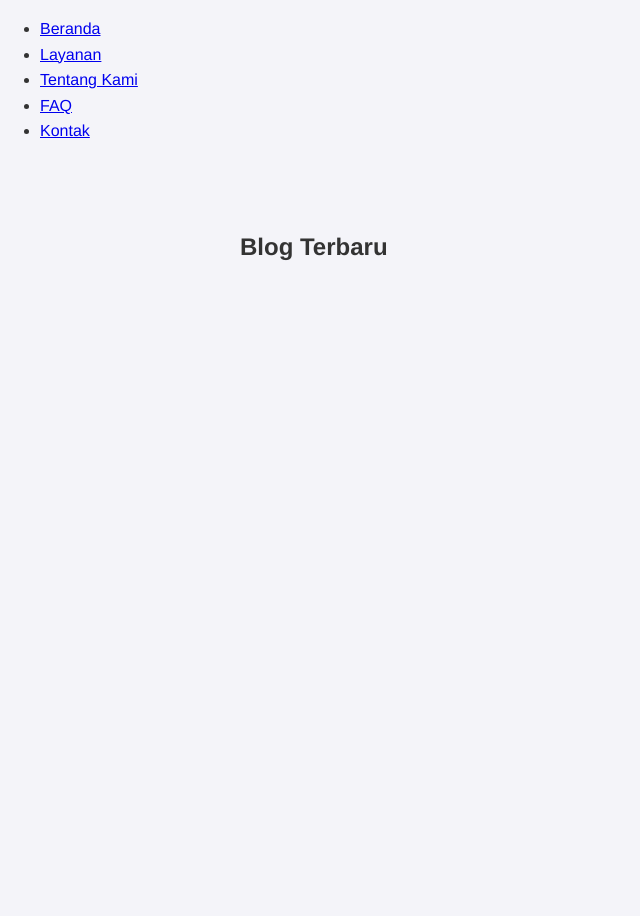
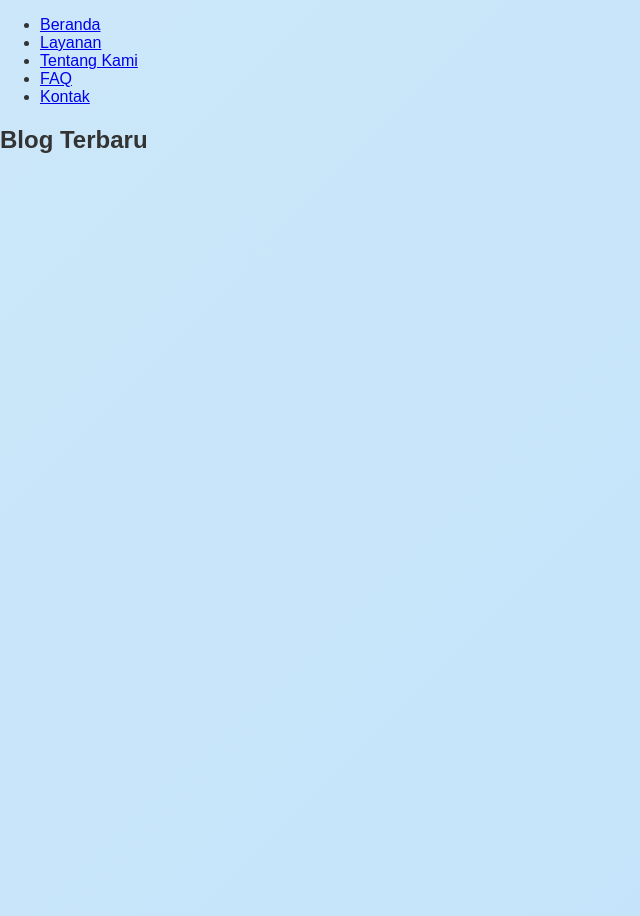
Before and after one commit to ratih20/tabo-netInfluence, a Jekyll site: the page built from blog.md, in a window 1280 px wide. Shown: the whole page, without its empty margins (0-640 px from the left). Built offline with Jekyll 4.4.1, drawn with Linux system fonts in a browser that asks for light colours.

Commit message:
Update style.css

```diff
--- a/assets/css/style.css
+++ b/assets/css/style.css
@@ -1,44 +1,22 @@
-/* assets/css/style.css */
 body {
-    font-family: 'Helvetica Neue', Arial, sans-serif;
-    margin: 0;
-    background-color: #f4f4f9;
-    color: #333;
-    line-height: 1.6;
+    /* Gradien Biru Muda */
+    background: linear-gradient(135deg, #e0f2f7 0%, #bbdefb 100%);
+    background-size: 400% 400%; /* Ukuran yang lebih besar untuk animasi */
+    animation: backgroundAnimation 15s ease infinite; /* Animasi bergerak perlahan */
+    min-height: 100vh; /* Memastikan background mengisi seluruh tinggi viewport */
+    margin: 0; /* Menghilangkan margin default body */
+    font-family: Arial, sans-serif; /* Contoh font dasar */
+    color: #333; /* Warna teks dasar */
 }
-.container {
-    max-width: 800px;
-    margin: 2rem auto;
-    padding: 2rem;
+
+@keyframes backgroundAnimation {
+    0% {
+        background-position: 0% 50%;
+    }
+    50% {
+        background-position: 100% 50%;
+    }
+    100% {
+        background-position: 0% 50%;
+    }
 }
-.navbar {
-    background-color: #ffffff;
-    box-shadow: 0 2px 4px rgba(0,0,0,0.1);
-    padding: 1rem 2rem;
-    display: flex;
-    justify-content: space-between;
-    align-items: center;
-}
-.nav-logo a {
-    font-size: 1.5rem;
-    font-weight: bold;
-    color: #2c3e50;
-    text-decoration: none;
-}
-.nav-menu ul {
-    list-style: none;
-    margin: 0;
-    padding: 0;
-    display: flex;
-}
-.nav-menu li a {
-    color: #555;
-    text-decoration: none;
-    padding: 1rem;
-    display: block;
-    transition: background-color 0.3s;
-}
-.nav-menu li a:hover {
-    background-color: #f0f2f5;
-    color: #2c3e50;
-}
```
